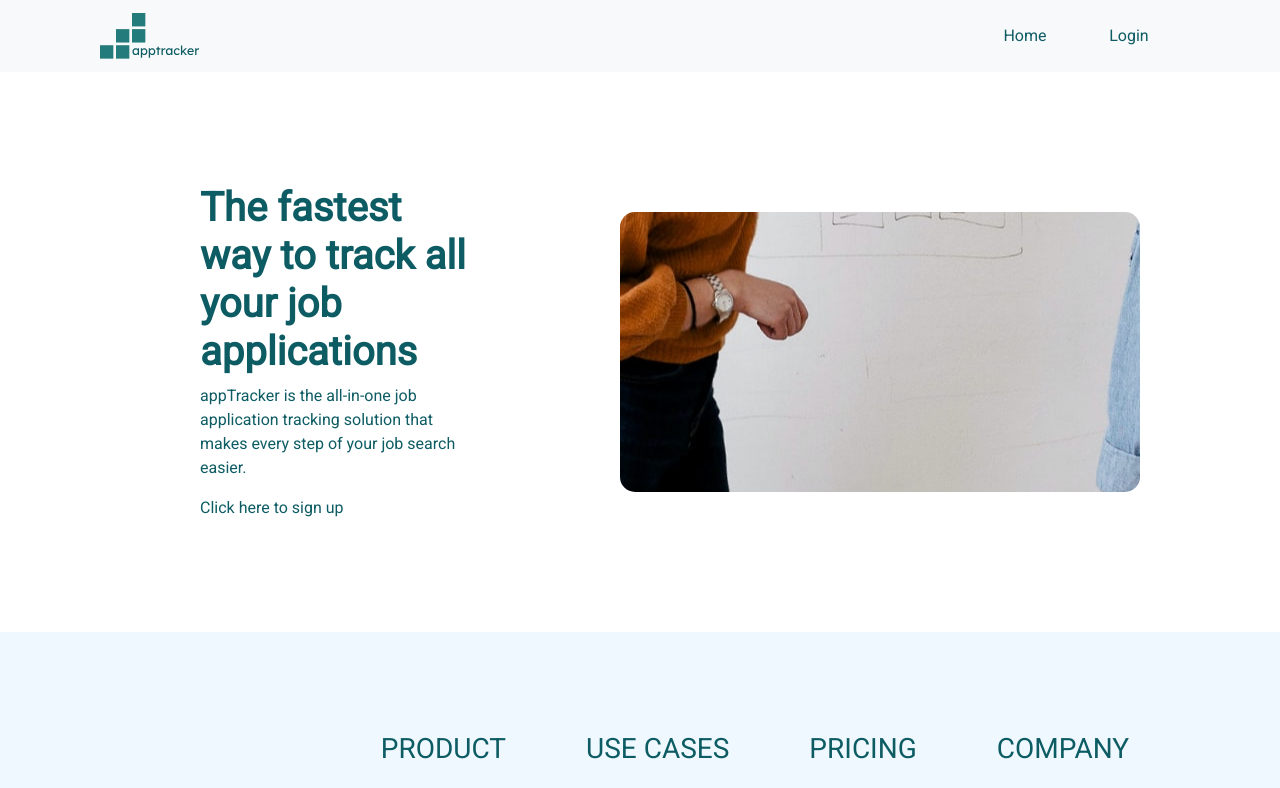
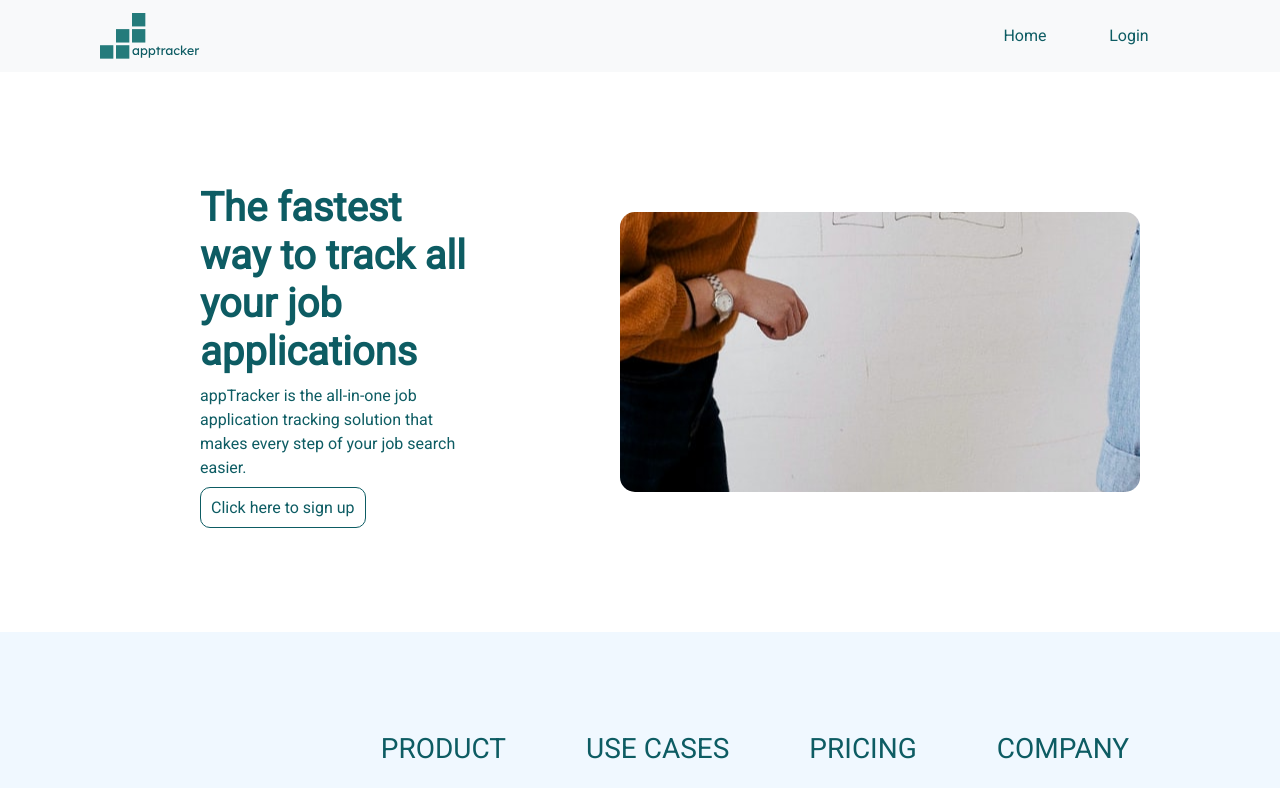
Before and after one commit to lexguru1/appTracker-frontend-project-v2, a React (Create React App) app: page / in a window 1280 px wide. Shown: the top 788 px of the page. Built offline with nearby package versions, Linux system fonts and the light colour scheme; no server answers.

Commit message:
sign up button redone

```diff
--- a/src/pages/Home/index.js
+++ b/src/pages/Home/index.js
@@ -19,7 +19,13 @@ export default function Home() {
               </p>
               <Link
                 to="/signup"
-                style={{ textAlign: "center", color: "#0d5c63" }}
+                style={{
+                  textAlign: "center",
+                  color: "#0d5c63",
+                  border: "1.5px solid #0d5c63",
+                  padding: "10px",
+                  borderRadius: "10px",
+                }}
                 className="form-padding"
               >
                 Click here to sign up
```
